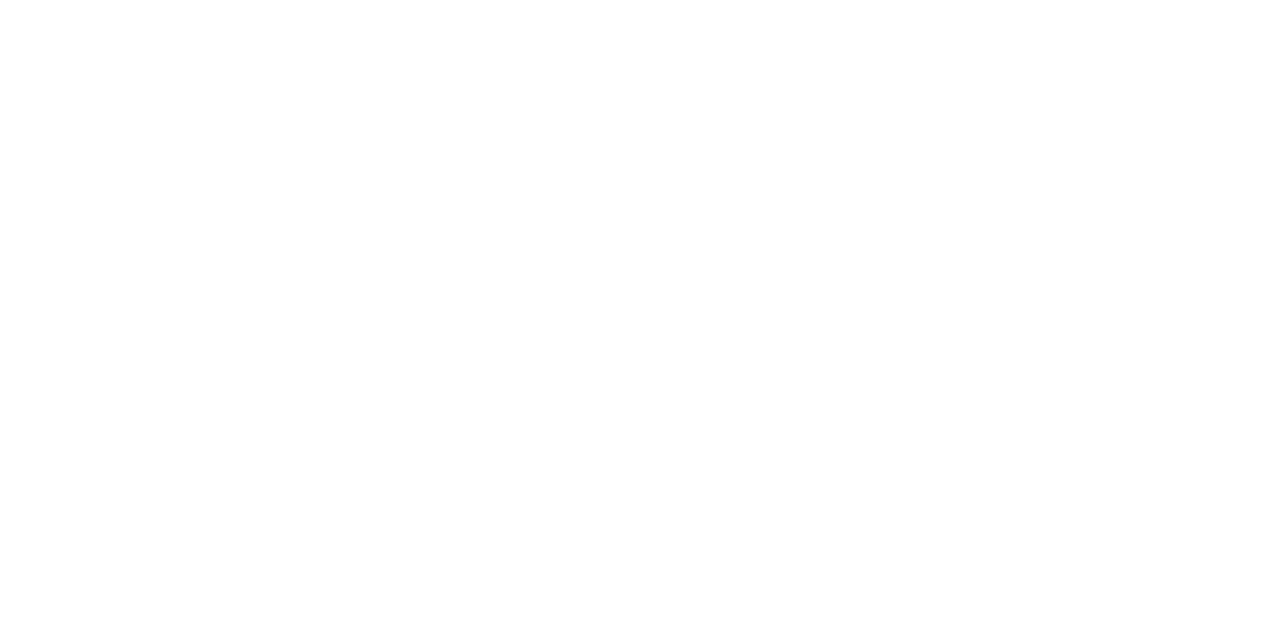
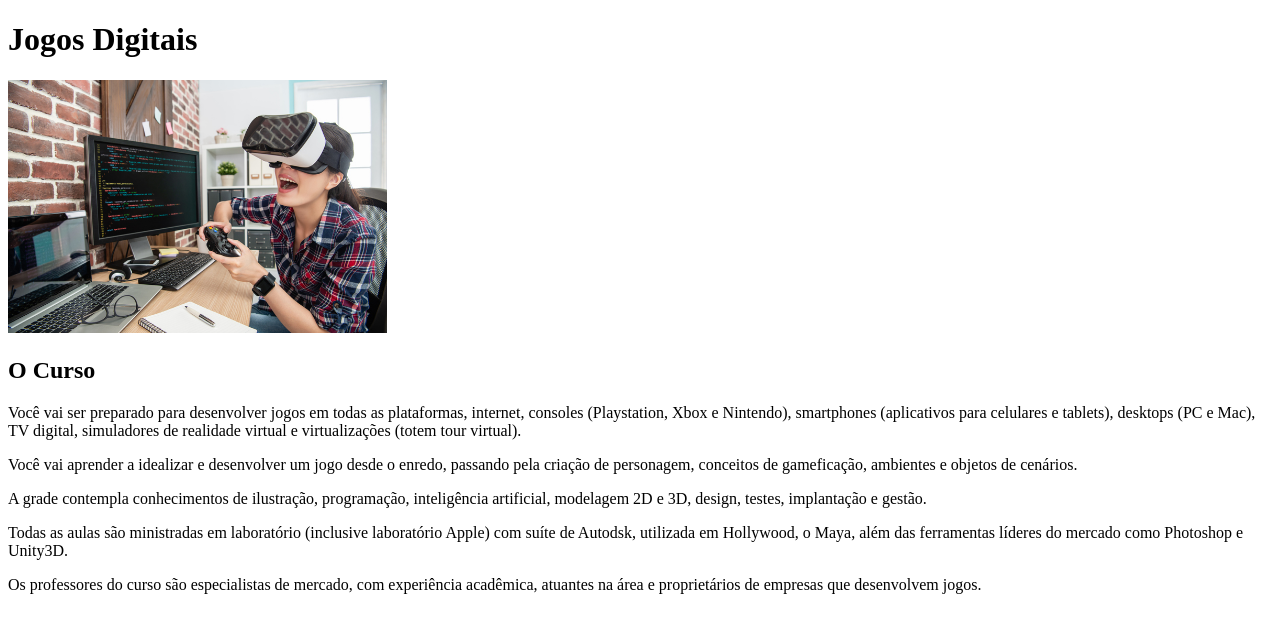
Before and after one commit to SunaUezuri/cp1Front, a plain HTML site: page cp1/cursos/jogos-digitais.html in a window 1280 px wide. Drawn offline with Linux system fonts and the light colour scheme.

Commit message:
Imagem e textos feitos

```diff
--- a/cp1/cursos/jogos-digitais.html
+++ b/cp1/cursos/jogos-digitais.html
@@ -6,5 +6,44 @@
     <meta name="viewport" content="width=device-width, initial-scale=1.0" />
     <title>Jogos Digitais</title>
   </head>
-  <body></body>
+  <body>
+    <div id="container">
+      <header id="cabecalho">
+        <h1>Jogos Digitais</h1>
+        <img
+          src="../img/jogos_digitais_game_developer.jpg"
+          alt="Mulher utilizando um VR e um controle"
+          width="30%"
+        />
+        <h2>O Curso</h2>
+        <p>
+          Você vai ser preparado para desenvolver jogos em todas as plataformas,
+          internet, consoles (Playstation, Xbox e Nintendo), smartphones
+          (aplicativos para celulares e tablets), desktops (PC e Mac), TV
+          digital, simuladores de realidade virtual e virtualizações (totem tour
+          virtual).
+        </p>
+        <p>
+          Você vai aprender a idealizar e desenvolver um jogo desde o enredo,
+          passando pela criação de personagem, conceitos de gameficação,
+          ambientes e objetos de cenários.
+        </p>
+        <p>
+          A grade contempla conhecimentos de ilustração, programação,
+          inteligência artificial, modelagem 2D e 3D, design, testes,
+          implantação e gestão.
+        </p>
+        <p>
+          Todas as aulas são ministradas em laboratório (inclusive laboratório
+          Apple) com suíte de Autodsk, utilizada em Hollywood, o Maya, além das
+          ferramentas líderes do mercado como Photoshop e Unity3D.
+        </p>
+        <p>
+          Os professores do curso são especialistas de mercado, com experiência
+          acadêmica, atuantes na área e proprietários de empresas que
+          desenvolvem jogos.
+        </p>
+      </header>
+    </div>
+  </body>
 </html>
```
Also changed, not shown: cp1/img/jogos_digitais_game_developer.jpg (added).
